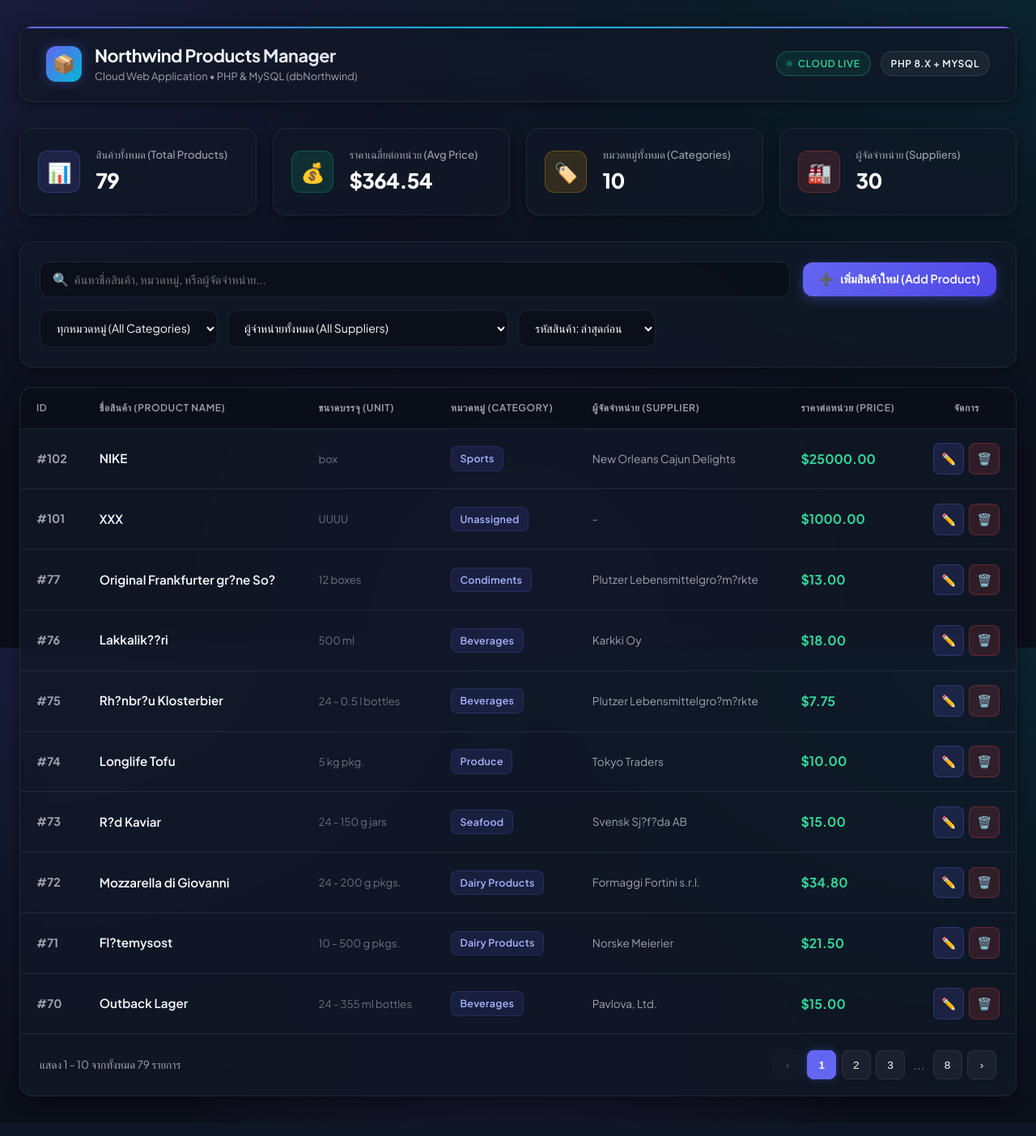
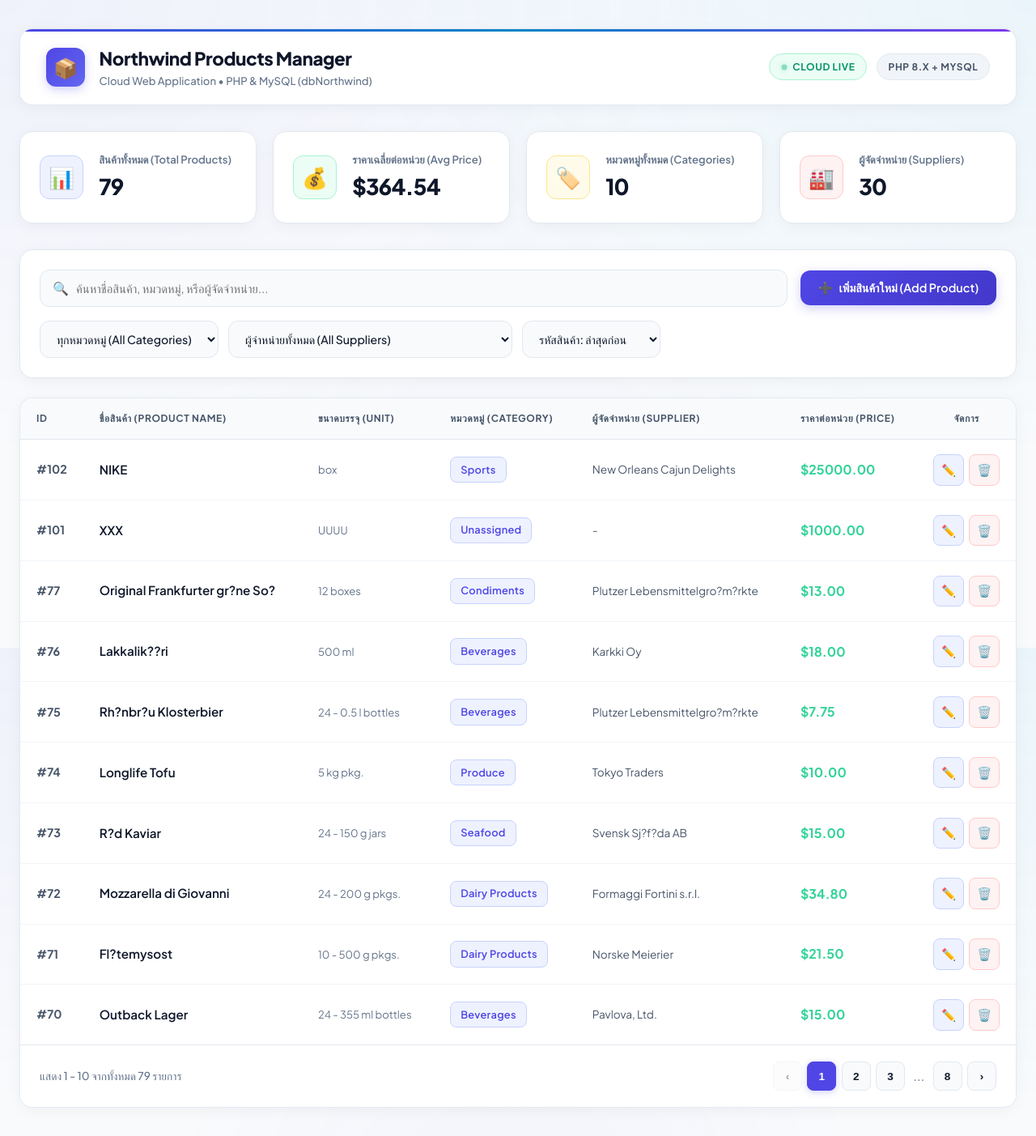
Before and after one commit to TanMakoto/northwind-web-app, a PHP site: page / in a window 1280 px wide. Shown: the whole page at 81% size. Run offline with PHP 8.4, Linux system fonts and the light colour scheme; data comes from the database, SQL or seed files in the repository.

Commit message:
Switch UI to modern clean light/white theme

```diff
--- a/assets/css/style.css
+++ b/assets/css/style.css
@@ -1,43 +1,51 @@
 /* ==========================================================
-   Northwind Web Application - Modern Premium UI Design System
+   Northwind Web Application - Premium Light / White Theme UI
    ========================================================== */
 
 @import url('https://fonts.googleapis.com/css2?family=Plus+Jakarta+Sans:wght@300;400;500;600;700;800&display=swap');
 
 :root {
-  --bg-main: #0B0F19;
-  --bg-surface: #111827;
-  --bg-surface-elevated: #1F2937;
-  --bg-glass: rgba(17, 24, 39, 0.75);
-  --border-glass: rgba(255, 255, 255, 0.08);
+  --bg-main: #F8FAFC;
+  --bg-surface: #FFFFFF;
+  --bg-surface-elevated: #FFFFFF;
+  --bg-glass: rgba(255, 255, 255, 0.85);
+  --border-glass: rgba(226, 232, 240, 0.9);
   --border-glass-hover: rgba(99, 102, 241, 0.4);
 
-  --primary: #6366F1;
-  --primary-hover: #4F46E5;
-  --primary-glow: rgba(99, 102, 241, 0.35);
+  --primary: #4F46E5;
+  --primary-hover: #4338CA;
+  --primary-glow: rgba(79, 70, 229, 0.25);
 
-  --secondary: #06B6D4;
-  --accent: #8B5CF6;
+  --secondary: #0284C7;
+  --accent: #7C3AED;
 
-  --success: #10B981;
-  --success-bg: rgba(16, 185, 129, 0.15);
-  --warning: #F59E0B;
-  --warning-bg: rgba(245, 158, 11, 0.15);
-  --danger: #EF4444;
-  --danger-bg: rgba(239, 68, 68, 0.15);
-  --info: #3B82F6;
-  --info-bg: rgba(59, 130, 246, 0.15);
+  --success: #059669;
+  --success-bg: #ECFDF5;
+  --success-border: #A7F3D0;
 
-  --text-main: #F9FAFB;
-  --text-muted: #9CA3AF;
-  --text-sub: #6B7280;
+  --warning: #D97706;
+  --warning-bg: #FFFBEB;
+  --warning-border: #FDE68A;
+
+  --danger: #DC2626;
+  --danger-bg: #FEF2F2;
+  --danger-border: #FECACA;
+
+  --info: #2563EB;
+  --info-bg: #EFF6FF;
+  --info-border: #BFDBFE;
+
+  --text-main: #0F172A;
+  --text-muted: #475569;
+  --text-sub: #64748B;
 
   --radius-sm: 8px;
   --radius-md: 12px;
   --radius-lg: 16px;
-  --radius-xl: 24px;
+  --radius-xl: 20px;
 
-  --shadow-subtle: 0 4px 20px -2px rgba(0, 0, 0, 0.5);
+  --shadow-subtle: 0 4px 20px -2px rgba(0, 0, 0, 0.05), 0 2px 6px -1px rgba(0, 0, 0, 0.02);
+  --shadow-card: 0 10px 30px -4px rgba(0, 0, 0, 0.06);
   --shadow-glow: 0 0 25px var(--primary-glow);
   --transition-fast: 0.18s cubic-bezier(0.4, 0, 0.2, 1);
   --transition-normal: 0.28s cubic-bezier(0.4, 0, 0.2, 1);
@@ -56,9 +64,9 @@
   min-height: 100vh;
   line-height: 1.5;
   background-image:
-    radial-gradient(at 0% 0%, rgba(99, 102, 241, 0.15) 0px, transparent 50%),
-    radial-gradient(at 100% 0%, rgba(6, 182, 212, 0.12) 0px, transparent 50%),
-    radial-gradient(at 50% 100%, rgba(139, 92, 246, 0.1) 0px, transparent 50%);
+    radial-gradient(at 0% 0%, rgba(99, 102, 241, 0.06) 0px, transparent 50%),
+    radial-gradient(at 100% 0%, rgba(14, 165, 233, 0.06) 0px, transparent 50%),
+    radial-gradient(at 50% 100%, rgba(139, 92, 246, 0.04) 0px, transparent 50%);
   background-attachment: fixed;
   overflow-x: hidden;
 }
@@ -67,7 +75,7 @@
 .container {
   max-width: 1360px;
   margin: 0 auto;
-  padding: 2rem 1.5rem;
+  padding: 2.2rem 1.5rem;
 }
 
 /* Glassmorphism Panel */
@@ -94,6 +103,7 @@
   margin-bottom: 2rem;
   position: relative;
   overflow: hidden;
+  background: #FFFFFF;
 }
 
 .app-header::before {
@@ -102,40 +112,40 @@
   top: 0;
   left: 0;
   right: 0;
-  height: 2px;
+  height: 3px;
   background: linear-gradient(90deg, var(--primary), var(--secondary), var(--accent));
 }
 
 .brand-wrapper {
   display: flex;
   align-items: center;
-  gap: 1rem;
+  gap: 1.1rem;
 }
 
 .brand-icon {
-  width: 44px;
-  height: 44px;
+  width: 48px;
+  height: 48px;
   border-radius: var(--radius-md);
-  background: linear-gradient(135deg, var(--primary), var(--secondary));
+  background: linear-gradient(135deg, var(--primary), #6366F1);
   display: flex;
   align-items: center;
   justify-content: center;
-  font-size: 1.4rem;
-  box-shadow: 0 0 15px var(--primary-glow);
+  font-size: 1.5rem;
+  box-shadow: 0 4px 12px var(--primary-glow);
+  color: #FFFFFF;
 }
 
 .brand-title {
-  font-size: 1.35rem;
-  font-weight: 700;
+  font-size: 1.4rem;
+  font-weight: 800;
   letter-spacing: -0.02em;
-  background: linear-gradient(90deg, #FFFFFF, #E0E7FF);
-  -webkit-background-clip: text;
-  -webkit-text-fill-color: transparent;
+  color: #0F172A;
 }
 
 .brand-subtitle {
-  font-size: 0.8rem;
-  color: var(--text-muted);
+  font-size: 0.82rem;
+  color: var(--text-sub);
+  font-weight: 500;
 }
 
 .header-badges {
@@ -148,29 +158,30 @@
   display: inline-flex;
   align-items: center;
   gap: 0.4rem;
-  padding: 0.35rem 0.75rem;
+  padding: 0.4rem 0.85rem;
   border-radius: 9999px;
   font-size: 0.75rem;
-  font-weight: 600;
+  font-weight: 700;
   text-transform: uppercase;
   letter-spacing: 0.05em;
-  border: 1px solid rgba(255, 255, 255, 0.1);
-  background: rgba(255, 255, 255, 0.05);
+  border: 1px solid #E2E8F0;
+  background: #F1F5F9;
+  color: #475569;
 }
 
 .badge-pill.online {
-  color: #34D399;
-  border-color: rgba(52, 211, 153, 0.3);
-  background: rgba(16, 185, 129, 0.1);
+  color: #059669;
+  border-color: #A7F3D0;
+  background: #ECFDF5;
 }
 
 .badge-pill.online::before {
   content: '';
-  width: 7px;
-  height: 7px;
+  width: 8px;
+  height: 8px;
   border-radius: 50%;
   background-color: #10B981;
-  box-shadow: 0 0 8px #10B981;
+  box-shadow: 0 0 8px rgba(16, 185, 129, 0.6);
   animation: pulse-dot 2s infinite;
 }
 
@@ -188,23 +199,23 @@
 }
 
 .stat-card {
-  padding: 1.4rem;
+  padding: 1.5rem;
   display: flex;
   align-items: center;
   gap: 1.2rem;
   border-radius: var(--radius-lg);
-  position: relative;
-  overflow: hidden;
+  background: #FFFFFF;
+  border: 1px solid #E2E8F0;
 }
 
 .stat-icon {
-  width: 52px;
-  height: 52px;
+  width: 54px;
+  height: 54px;
   border-radius: var(--radius-md);
   display: flex;
   align-items: center;
   justify-content: center;
-  font-size: 1.5rem;
+  font-size: 1.6rem;
   flex-shrink: 0;
 }
 
@@ -215,22 +226,22 @@
 
 .stat-label {
   font-size: 0.82rem;
-  font-weight: 500;
-  color: var(--text-muted);
+  font-weight: 600;
+  color: var(--text-sub);
   margin-bottom: 0.2rem;
 }
 
 .stat-value {
-  font-size: 1.6rem;
+  font-size: 1.7rem;
   font-weight: 800;
   letter-spacing: -0.03em;
-  color: #FFFFFF;
+  color: #0F172A;
 }
 
-.stat-card.primary .stat-icon { background: rgba(99, 102, 241, 0.15); color: #818CF8; border: 1px solid rgba(99, 102, 241, 0.3); }
-.stat-card.success .stat-icon { background: rgba(16, 185, 129, 0.15); color: #34D399; border: 1px solid rgba(16, 185, 129, 0.3); }
-.stat-card.warning .stat-icon { background: rgba(245, 158, 11, 0.15); color: #FBBF24; border: 1px solid rgba(245, 158, 11, 0.3); }
-.stat-card.danger .stat-icon { background: rgba(239, 68, 68, 0.15); color: #F87171; border: 1px solid rgba(239, 68, 68, 0.3); }
+.stat-card.primary .stat-icon { background: #EEF2FF; color: #4F46E5; border: 1px solid #C7D2FE; }
+.stat-card.success .stat-icon { background: #ECFDF5; color: #059669; border: 1px solid #A7F3D0; }
+.stat-card.warning .stat-icon { background: #FFFBEB; color: #D97706; border: 1px solid #FDE68A; }
+.stat-card.danger .stat-icon { background: #FEF2F2; color: #DC2626; border: 1px solid #FECACA; }
 
 /* Control Toolbar */
 .toolbar-section {
@@ -238,7 +249,9 @@
   margin-bottom: 1.5rem;
   display: flex;
   flex-direction: column;
-  gap: 1rem;
+  gap: 1.1rem;
+  background: #FFFFFF;
+  border: 1px solid #E2E8F0;
 }
 
 .toolbar-row-top {
@@ -252,7 +265,7 @@
 .search-box-wrapper {
   position: relative;
   flex: 1;
-  min-width: 260px;
+  min-width: 280px;
 }
 
 .search-icon {
@@ -260,16 +273,16 @@
   left: 1rem;
   top: 50%;
   transform: translateY(-50%);
-  color: var(--text-sub);
+  color: #94A3B8;
   font-size: 1rem;
   pointer-events: none;
 }
 
 .search-input {
   width: 100%;
-  padding: 0.75rem 1rem 0.75rem 2.6rem;
-  background: rgba(0, 0, 0, 0.3);
-  border: 1px solid var(--border-glass);
+  padding: 0.8rem 1rem 0.8rem 2.75rem;
+  background: #F8FAFC;
+  border: 1.5px solid #E2E8F0;
   border-radius: var(--radius-md);
   color: var(--text-main);
   font-size: 0.92rem;
@@ -292,25 +305,23 @@
 }
 
 .custom-select {
-  background: rgba(0, 0, 0, 0.3);
-  border: 1px solid var(--border-glass);
+  background: #F8FAFC;
+  border: 1.5px solid #E2E8F0;
   border-radius: var(--radius-md);
   color: var(--text-main);
   padding: 0.75rem 1rem;
   font-size: 0.88rem;
+  font-weight: 500;
   font-family: inherit;
   cursor: pointer;
   outline: none;
-  transition: border-color var(--transition-fast);
+  transition: all var(--transition-fast);
 }
 
 .custom-select:focus {
+  background: #FFFFFF;
   border-color: var(--primary);
-}
-
-.custom-select option {
-  background-color: var(--bg-surface);
-  color: var(--text-main);
+  box-shadow: 0 0 0 4px rgba(79, 70, 229, 0.12);
 }
 
 /* Buttons */
@@ -319,7 +330,7 @@
   align-items: center;
   justify-content: center;
   gap: 0.5rem;
-  padding: 0.72rem 1.25rem;
+  padding: 0.75rem 1.35rem;
   font-size: 0.9rem;
   font-weight: 600;
   font-family: inherit;
@@ -331,35 +342,35 @@
 }
 
 .btn-primary {
-  background: linear-gradient(135deg, var(--primary), #4F46E5);
+  background: linear-gradient(135deg, var(--primary), #4338CA);
   color: #FFFFFF;
   box-shadow: 0 4px 14px var(--primary-glow);
 }
 
 .btn-primary:hover {
-  background: linear-gradient(135deg, #4F46E5, #4338CA);
+  background: linear-gradient(135deg, #4338CA, #3730A3);
   transform: translateY(-1px);
   box-shadow: 0 6px 20px var(--primary-glow);
 }
 
 .btn-secondary {
-  background: rgba(255, 255, 255, 0.08);
-  color: var(--text-main);
-  border: 1px solid var(--border-glass);
+  background: #F1F5F9;
+  color: #334155;
+  border: 1px solid #E2E8F0;
 }
 
 .btn-secondary:hover {
-  background: rgba(255, 255, 255, 0.13);
-  border-color: rgba(255, 255, 255, 0.2);
+  background: #E2E8F0;
+  color: #0F172A;
 }
 
 .btn-danger {
-  background: linear-gradient(135deg, var(--danger), #DC2626);
+  background: linear-gradient(135deg, var(--danger), #B91C1C);
   color: #FFFFFF;
 }
 
 .btn-danger:hover {
-  background: linear-gradient(135deg, #DC2626, #B91C1C);
+  background: linear-gradient(135deg, #B91C1C, #991B1B);
 }
 
 .btn-icon {
@@ -376,9 +387,9 @@
 }
 
 .btn-action-edit {
-  background: rgba(99, 102, 241, 0.15);
-  color: #A5B4FC;
-  border: 1px solid rgba(99, 102, 241, 0.3);
+  background: #EEF2FF;
+  color: #4F46E5;
+  border: 1px solid #C7D2FE;
 }
 
 .btn-action-edit:hover {
@@ -387,9 +398,9 @@
 }
 
 .btn-action-delete {
-  background: rgba(239, 68, 68, 0.15);
-  color: #FCA5A5;
-  border: 1px solid rgba(239, 68, 68, 0.3);
+  background: #FEF2F2;
+  color: #DC2626;
+  border: 1px solid #FECACA;
 }
 
 .btn-action-delete:hover {
@@ -402,6 +413,7 @@
   width: 100%;
   overflow-x: auto;
   border-radius: var(--radius-lg);
+  background: #FFFFFF;
 }
 
 .modern-table {
@@ -412,29 +424,21 @@
 }
 
 .modern-table th {
-  background: rgba(0, 0, 0, 0.35);
+  background: #F8FAFC;
   padding: 1rem 1.25rem;
-  font-weight: 600;
-  color: var(--text-muted);
+  font-weight: 700;
+  color: #475569;
   text-transform: uppercase;
   font-size: 0.75rem;
   letter-spacing: 0.05em;
-  border-bottom: 1px solid var(--border-glass);
-}
-
-.modern-table th.sortable {
-  cursor: pointer;
-  user-select: none;
-}
-
-.modern-table th.sortable:hover {
-  color: var(--text-main);
+  border-bottom: 1px solid #E2E8F0;
 }
 
 .modern-table td {
   padding: 1.1rem 1.25rem;
-  border-bottom: 1px solid var(--border-glass);
+  border-bottom: 1px solid #F1F5F9;
   vertical-align: middle;
+  color: #1E293B;
 }
 
 .modern-table tr:last-child td {
@@ -446,48 +450,24 @@
 }
 
 .modern-table tbody tr:hover {
-  background-color: rgba(255, 255, 255, 0.03);
+  background-color: #F8FAFC;
 }
 
 /* Status Badges */
 .badge {
   display: inline-flex;
   align-items: center;
-  padding: 0.3rem 0.65rem;
+  padding: 0.35rem 0.75rem;
   border-radius: var(--radius-sm);
-  font-size: 0.78rem;
+  font-size: 0.8rem;
   font-weight: 600;
   letter-spacing: 0.02em;
 }
 
-.badge-in-stock {
-  background: var(--success-bg);
-  color: #34D399;
-  border: 1px solid rgba(16, 185, 129, 0.25);
-}
-
-.badge-low-stock {
-  background: var(--warning-bg);
-  color: #FBBF24;
-  border: 1px solid rgba(245, 158, 11, 0.25);
-}
-
-.badge-out-stock {
-  background: var(--danger-bg);
-  color: #F87171;
-  border: 1px solid rgba(239, 68, 68, 0.25);
-}
-
-.badge-discontinued {
-  background: rgba(107, 114, 128, 0.2);
-  color: #9CA3AF;
-  border: 1px solid rgba(107, 114, 128, 0.3);
-}
-
 .badge-category {
-  background: rgba(99, 102, 241, 0.12);
-  color: #A5B4FC;
-  border: 1px solid rgba(99, 102, 241, 0.2);
+  background: #EEF2FF;
+  color: #4F46E5;
+  border: 1px solid #C7D2FE;
 }
 
 /* Pagination */
@@ -496,14 +476,16 @@
   justify-content: space-between;
   align-items: center;
   padding: 1.25rem 1.5rem;
-  border-top: 1px solid var(--border-glass);
+  border-top: 1px solid #E2E8F0;
+  background: #FFFFFF;
   flex-wrap: wrap;
   gap: 1rem;
 }
 
 .pagination-info {
   font-size: 0.85rem;
-  color: var(--text-muted);
+  color: var(--text-sub);
+  font-weight: 500;
 }
 
 .pagination-controls {
@@ -519,10 +501,11 @@
   align-items: center;
   justify-content: center;
   border-radius: var(--radius-sm);
-  background: rgba(255, 255, 255, 0.05);
-  border: 1px solid var(--border-glass);
+  background: #F8FAFC;
+  border: 1px solid #E2E8F0;
   color: var(--text-main);
   font-size: 0.85rem;
+  font-weight: 600;
   cursor: pointer;
   transition: all var(--transition-fast);
 }
@@ -530,17 +513,19 @@
 .page-btn:hover:not(:disabled) {
   background: var(--primary);
   border-color: var(--primary);
+  color: #FFFFFF;
 }
 
 .page-btn.active {
   background: var(--primary);
   border-color: var(--primary);
+  color: #FFFFFF;
   font-weight: 700;
-  box-shadow: 0 0 10px var(--primary-glow);
+  box-shadow: 0 2px 8px var(--primary-glow);
 }
 
 .page-btn:disabled {
-  opacity: 0.3;
+  opacity: 0.4;
   cursor: not-allowed;
 }
 
```
Also changed, not shown: other parts of assets/css/style.css (+43 -52 lines).
